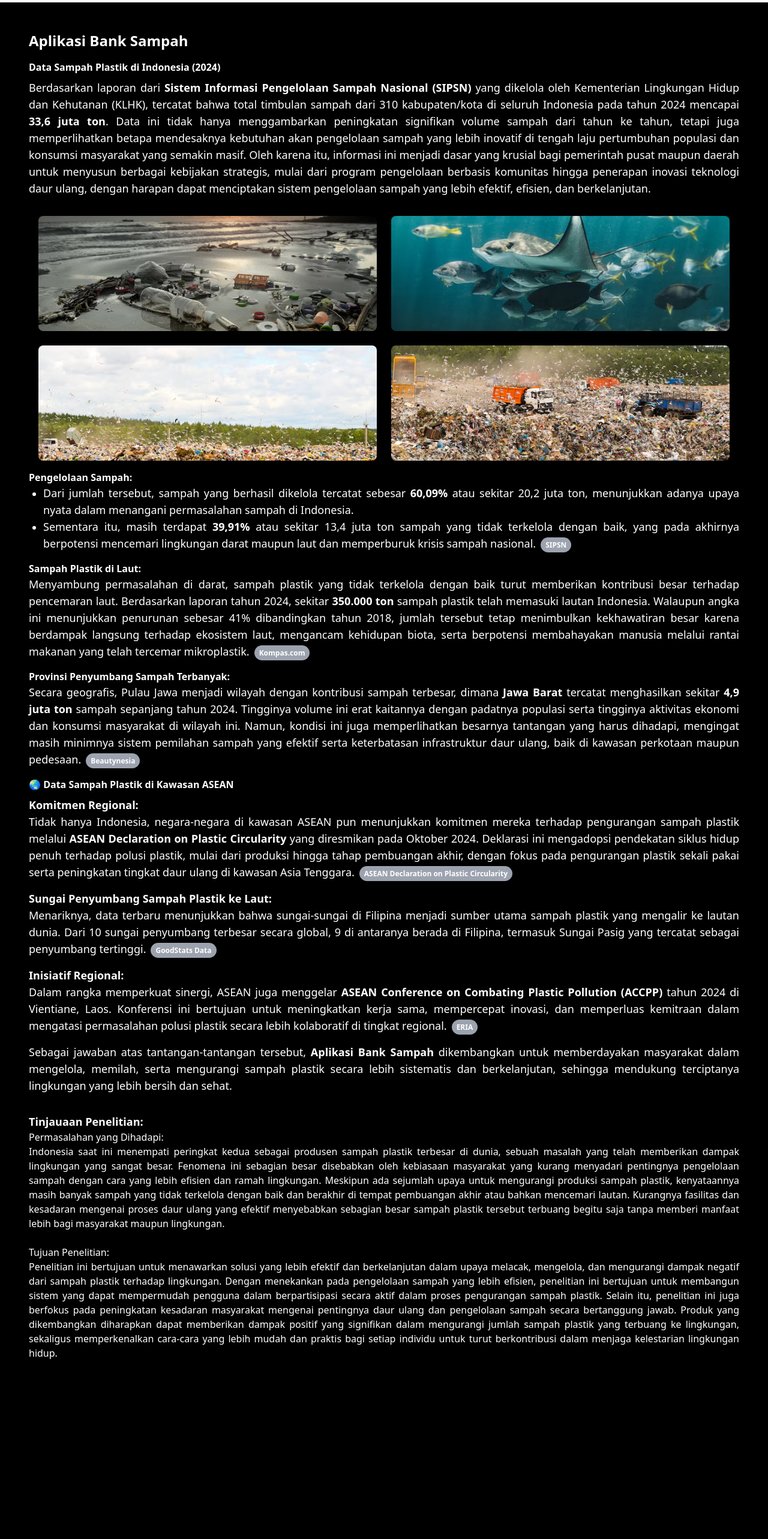
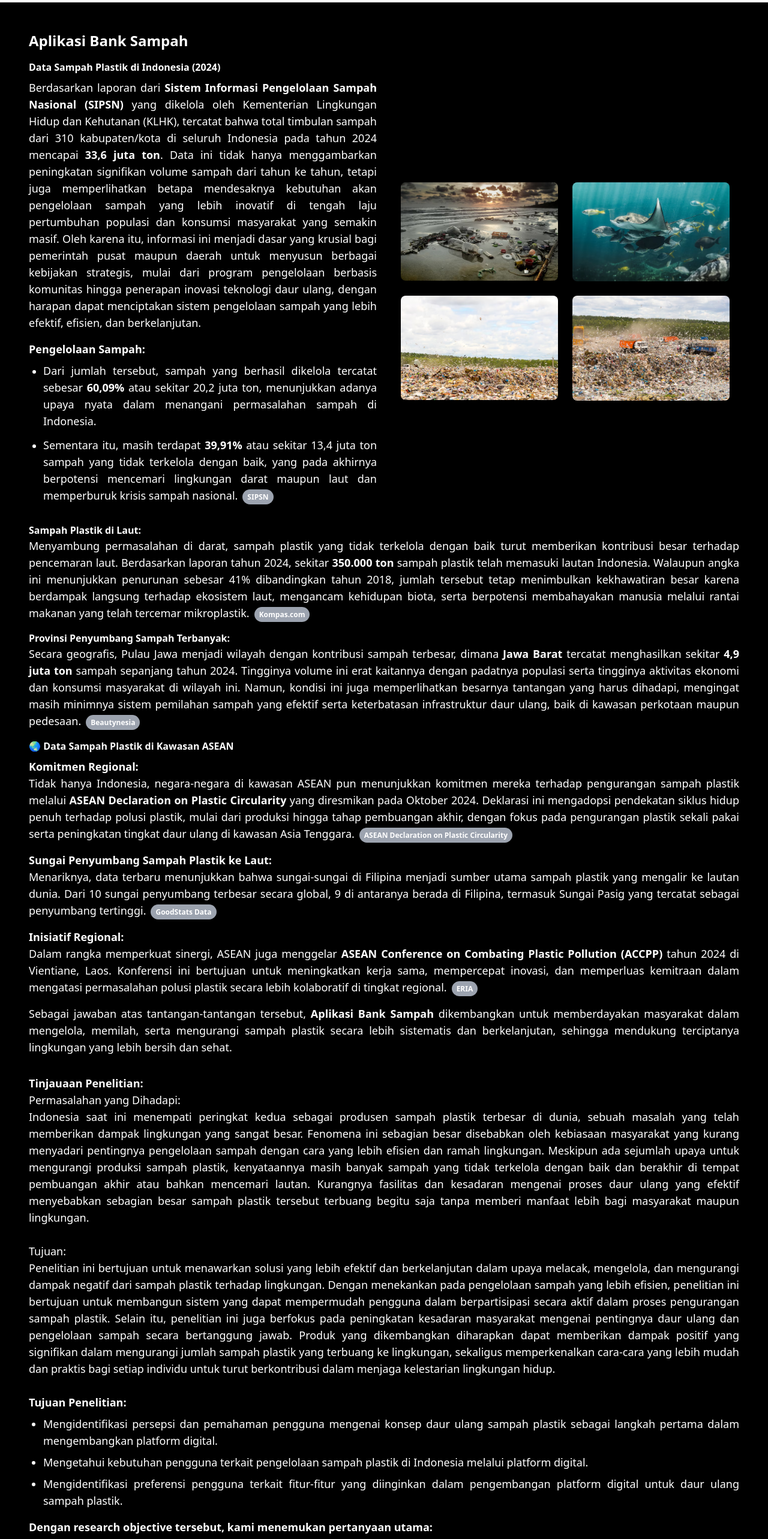
Before and after one commit to Zodyarifiansyah01/portofolio, a React (Vite) app: page /Detail-Works/UIUX-Course-Binary in a window 1280 px wide. Shown: the part 220-2786 px from the top of the page at 60% size. Before the commit the page ends 2536 px from the top, so only its background shows below. Built offline with nearby package versions, Linux system fonts and the light colour scheme.

Commit message:
feat : update page di detail uiux bagian imagepopup

```diff
--- a/src/data/animation/ImagePopup.jsx
+++ b/src/data/animation/ImagePopup.jsx
@@ -52,7 +52,7 @@ const ImagePopup = ({ item }) => {
             <img
                src={item.img}
                alt="Sample trash"
-               className="w-full h-48 object-cover transition-opacity duration-300 group-hover:opacity-90"
+               className={`${isOpen ? "hidden" : "block"} w-full object-cover transition-opacity duration-300 group-hover:opacity-90`}
             />
             <div className="absolute inset-0 bg-gradient-to-t from-black/60 to-transparent opacity-0 group-hover:opacity-100 transition-opacity duration-300 flex items-end p-4">
                <span className="text-white font-medium text-sm">{item.title}</span>
@@ -71,7 +71,7 @@ const ImagePopup = ({ item }) => {
                         transition={{ duration: 0.4, ease: "easeInOut" }}
                      >
                         <motion.div
-                           className="relative cursor-pointer w-[95%] sm:w-4/5 max-w-4xl"
+                           className="relative cursor-pointer w-[95%] sm:w-4/5 max-w-3xl"
                            initial={{ scale: 0.8, opacity: 0 }}
                            animate={{ scale: 1, opacity: 1 }}
                            exit={{ scale: 0.8, opacity: 0 }}
@@ -113,7 +113,6 @@ const ImagePopup = ({ item }) => {
                document.body
             )}
 
-
       </>
    );
 };
--- a/src/pages/detailWorks/DetailUIUX.jsx
+++ b/src/pages/detailWorks/DetailUIUX.jsx
@@ -5,8 +5,8 @@ import { ScrollTrigger } from "gsap/ScrollTrigger";
 import { Link } from "react-router-dom";
 
 import { imagesdata } from "../../data/index";
+import CaseWorkTop from "../../components/CaseWorkTop";
 import ImagePopup from "../../data/animation/ImagePopup";
-import CaseWorkTop from "../../components/CaseWorkTop";
 
 
 const DetailUIUX = ({ dataId }) => {
@@ -32,29 +32,25 @@ const DetailUIUX = ({ dataId }) => {
       gsap.registerPlugin(ScrollTrigger);
 
       cardRef.current.forEach((card) => {
+         if (card) {
             gsap.fromTo(
                card,
-            {
-               opacity: 0,
-               y: 40
-            },
+               { opacity: 0, y: 40 },
                {
                   opacity: 1,
                   y: 0,
                   duration: 1.5,
                   scrollTrigger: {
                      trigger: card,
+                     start: "top 95%",
+                     toggleActions: "play none none none",
                      once: true,
-                  toggleActions: "play none none none",
-                  invalidateOnRefresh: true,
-                  start: "top 95%",
                   },
-               force3D: false,
                }
-         )
-      }, [workItem])
-
-   })
+            );
+         }
+      });
+   }, [workItem]);
 
    const handleHover = (source) => setSelectedText(source);
    const handleHoverOut = () => setSelectedText(null);
@@ -83,6 +79,7 @@ const DetailUIUX = ({ dataId }) => {
                handleHoverOut={handleHoverOut}
                linkberita={linkberita}
                cardRef={cardRef}
+               imagesdata={imagesdata}
             />
             <SectionPlanning />
          </motion.div>
@@ -90,7 +87,7 @@ const DetailUIUX = ({ dataId }) => {
    );
 };
 
-const ContentSection = ({ selectedText, handleHover, handleHoverOut, linkberita, cardRef }) => {
+const ContentSection = ({ selectedText, handleHover, handleHoverOut, linkberita, cardRef, imagesdata }) => {
    return (
       <motion.section
          className="mb-8 text-justify text-white relative"
@@ -104,36 +101,29 @@ const ContentSection = ({ selectedText, handleHover, handleHoverOut, linkberita,
 
          <h3 className="font-semibold mb-2">Data Sampah Plastik di Indonesia (2024)</h3>
 
-         <div className="mb-4">
-            <p className="mb-4">
-               <span className={`mb-4 text-base lg:text-lg ${selectedText === 'SIPSN' ? 'bg-orange-400' : ''}`}>
+         <div className="mb-8 grid md:grid-cols-2 gap-6 items-start">
+            <div className="space-y-4 text-justify">
+               <p>
+                  <span className={`block text-base lg:text-lg leading-relaxed ${selectedText === 'SIPSN' ? 'bg-orange-400' : ''}`}>
                      Berdasarkan laporan dari <strong>Sistem Informasi Pengelolaan Sampah Nasional (SIPSN)</strong> yang dikelola oleh Kementerian Lingkungan Hidup dan Kehutanan (KLHK), tercatat bahwa total timbulan sampah dari 310 kabupaten/kota di seluruh Indonesia pada tahun 2024 mencapai <strong>33,6 juta ton</strong>.
                      Data ini tidak hanya menggambarkan peningkatan signifikan volume sampah dari tahun ke tahun, tetapi juga memperlihatkan betapa mendesaknya kebutuhan akan pengelolaan sampah yang lebih inovatif di tengah laju pertumbuhan populasi dan konsumsi masyarakat yang semakin masif.
                      Oleh karena itu, informasi ini menjadi dasar yang krusial bagi pemerintah pusat maupun daerah untuk menyusun berbagai kebijakan strategis, mulai dari program pengelolaan berbasis komunitas hingga penerapan inovasi teknologi daur ulang, dengan harapan dapat menciptakan sistem pengelolaan sampah yang lebih efektif, efisien, dan berkelanjutan.
                   </span>
                </p>
 
-            <div className="grid grid-cols-1 md:grid-cols-2 gap-2 md:gap-6 p-4">
-               {imagesdata[0].imgSampah.map((item, index) => (
-                  <div ref={(el) => (cardRef.current[index] = el)} key={item.id} className="opacity-0">
-                     <ImagePopup item={item} index={item.id} />
-                  </div>
-               ))}
-            </div>
-
-            <strong>Pengelolaan Sampah:</strong>
-            <ul className="text-white list-disc ml-6 flex gap-2 items-end">
                <div>
-                  <li >
-                     <span className={`text-base lg:text-lg ${selectedText === 'SIPSN' ? 'bg-orange-400' : ''}`}>
+                  <strong className="text-lg">Pengelolaan Sampah:</strong>
+                  <ul className="list-disc ml-6 space-y-3 mt-2">
+                     <li>
+                        <span className={`text-base lg:text-lg leading-relaxed ${selectedText === 'SIPSN' ? 'bg-orange-400' : ''}`}>
                            Dari jumlah tersebut, sampah yang berhasil dikelola tercatat sebesar <strong>60,09%</strong> atau sekitar 20,2 juta ton, menunjukkan adanya upaya nyata dalam menangani permasalahan sampah di Indonesia.
                         </span>
                      </li>
                      <li>
-                     <span className={`text-base lg:text-lg ${selectedText === 'SIPSN' ? 'bg-orange-400' : ''}`}>
+                        <span className={`text-base lg:text-lg leading-relaxed ${selectedText === 'SIPSN' ? 'bg-orange-400' : ''}`}>
                            Sementara itu, masih terdapat <strong>39,91%</strong> atau sekitar 13,4 juta ton sampah yang tidak terkelola dengan baik, yang pada akhirnya berpotensi mencemari lingkungan darat maupun laut dan memperburuk krisis sampah nasional.
                         </span>
-                     <span className="inline-block relative group ml-[8px]">
+                        <span className="inline-block relative group ml-2">
                            <Link
                               to="https://sipsn.menlhk.go.id/sipsn/"
                               target="_blank"
@@ -148,9 +138,17 @@ const ContentSection = ({ selectedText, handleHover, handleHoverOut, linkberita,
                            </span>
                         </span>
                      </li>
-               </div>
                   </ul>
                </div>
+            </div>
+
+
+            <div className="h-full flex items-center">
+               <ImageGrid imagesdata={imagesdata} cardRef={cardRef} />
+            </div>
+         </div>
+
+
 
          <div>
             <strong>Sampah Plastik di Laut:</strong><br />
@@ -271,20 +269,74 @@ const ContentSection = ({ selectedText, handleHover, handleHoverOut, linkberita,
             Sebagai jawaban atas tantangan-tantangan tersebut, <strong>Aplikasi Bank Sampah</strong> dikembangkan untuk memberdayakan masyarakat dalam mengelola, memilah, serta mengurangi sampah plastik secara lebih sistematis dan berkelanjutan, sehingga mendukung terciptanya lingkungan yang lebih bersih dan sehat.
          </p>
 
-      </motion.section>
+      </motion.section >
    )
 }
 
+const ImageGrid = (({ cardRef, imagesdata }) => {
 
+   return (
+      <div className="grid grid-cols-1 md:grid-cols-2 gap-2 md:gap-6 p-4">
+         {imagesdata[0].imgSampah.map((item, index) => (
+            <div
+               ref={(el) => (cardRef.current[index] = el)}
+               key={item.id}
+               className="opacity-0"
+            >
+               <ImagePopup item={item} index={item.id} />
+            </div>
+         ))}
+      </div>
+   );
+});
 
 const SectionPlanning = () => {
+   const dataAccording = [
+      {
+         title: "Apa itu sampah plastik?",
+         content:
+            "Sampah plastik adalah jenis sampah yang terbuat dari bahan plastik yang dapat diolah menjadi barang-barang baru seperti botol plastik, botol bekas, kardus, dan lain-lain.",
+      },
+      {
+         title: "Apa saja jenis sampah plastik?",
+         content:
+            "Ada beberapa jenis sampah plastik yang umum digunakan, seperti botol plastik, botol bekas, kardus, dan lain-lain.",
+      },
+   ]
    return (
-      <div className="" id="planning">
-         <strong className="text-base lg:text-lg">Tinjauaan Penelitian:</strong><br />
+      <div className="text-base lg:text-lg" id="planning">
+         <strong >Tinjauaan Penelitian:</strong><br />
          <h4>Permasalahan yang Dihadapi:</h4>
-         <p>Indonesia saat ini menempati peringkat kedua sebagai produsen sampah plastik terbesar di dunia, sebuah masalah yang telah memberikan dampak lingkungan yang sangat besar. Fenomena ini sebagian besar disebabkan oleh kebiasaan masyarakat yang kurang menyadari pentingnya pengelolaan sampah dengan cara yang lebih efisien dan ramah lingkungan. Meskipun ada sejumlah upaya untuk mengurangi produksi sampah plastik, kenyataannya masih banyak sampah yang tidak terkelola dengan baik dan berakhir di tempat pembuangan akhir atau bahkan mencemari lautan. Kurangnya fasilitas dan kesadaran mengenai proses daur ulang yang efektif menyebabkan sebagian besar sampah plastik tersebut terbuang begitu saja tanpa memberi manfaat lebih bagi masyarakat maupun lingkungan.</p><br />
-         <h4>Tujuan Penelitian:</h4>
-         <p>Penelitian ini bertujuan untuk menawarkan solusi yang lebih efektif dan berkelanjutan dalam upaya melacak, mengelola, dan mengurangi dampak negatif dari sampah plastik terhadap lingkungan. Dengan menekankan pada pengelolaan sampah yang lebih efisien, penelitian ini bertujuan untuk membangun sistem yang dapat mempermudah pengguna dalam berpartisipasi secara aktif dalam proses pengurangan sampah plastik. Selain itu, penelitian ini juga berfokus pada peningkatan kesadaran masyarakat mengenai pentingnya daur ulang dan pengelolaan sampah secara bertanggung jawab. Produk yang dikembangkan diharapkan dapat memberikan dampak positif yang signifikan dalam mengurangi jumlah sampah plastik yang terbuang ke lingkungan, sekaligus memperkenalkan cara-cara yang lebih mudah dan praktis bagi setiap individu untuk turut berkontribusi dalam menjaga kelestarian lingkungan hidup.</p>
+         <p>
+            Indonesia saat ini menempati peringkat kedua sebagai produsen sampah plastik terbesar di dunia, sebuah masalah yang telah memberikan dampak lingkungan yang sangat besar. Fenomena ini sebagian besar disebabkan oleh kebiasaan masyarakat yang kurang menyadari pentingnya pengelolaan sampah dengan cara yang lebih efisien dan ramah lingkungan. Meskipun ada sejumlah upaya untuk mengurangi produksi sampah plastik, kenyataannya masih banyak sampah yang tidak terkelola dengan baik dan berakhir di tempat pembuangan akhir atau bahkan mencemari lautan. Kurangnya fasilitas dan kesadaran mengenai proses daur ulang yang efektif menyebabkan sebagian besar sampah plastik tersebut terbuang begitu saja tanpa memberi manfaat lebih bagi masyarakat maupun lingkungan.
+         </p><br />
+         <h4>Tujuan:</h4>
+         <p>
+            Penelitian ini bertujuan untuk menawarkan solusi yang lebih efektif dan berkelanjutan dalam upaya melacak, mengelola, dan mengurangi dampak negatif dari sampah plastik terhadap lingkungan. Dengan menekankan pada pengelolaan sampah yang lebih efisien, penelitian ini bertujuan untuk membangun sistem yang dapat mempermudah pengguna dalam berpartisipasi secara aktif dalam proses pengurangan sampah plastik. Selain itu, penelitian ini juga berfokus pada peningkatan kesadaran masyarakat mengenai pentingnya daur ulang dan pengelolaan sampah secara bertanggung jawab. Produk yang dikembangkan diharapkan dapat memberikan dampak positif yang signifikan dalam mengurangi jumlah sampah plastik yang terbuang ke lingkungan, sekaligus memperkenalkan cara-cara yang lebih mudah dan praktis bagi setiap individu untuk turut berkontribusi dalam menjaga kelestarian lingkungan hidup.
+         </p><br />
+
+         <div>
+            <strong>Tujuan Penelitian:</strong>
+            <ul className="text-white list-disc ml-6 space-y-2 mt-2">
+               <li>
+                  Mengidentifikasi persepsi dan pemahaman pengguna mengenai konsep daur ulang sampah plastik sebagai langkah pertama dalam mengembangkan platform digital.
+               </li>
+               <li>
+                  Mengetahui kebutuhan pengguna terkait pengelolaan sampah plastik di Indonesia melalui platform digital.
+               </li>
+               <li>
+                  Mengidentifikasi preferensi pengguna terkait fitur-fitur yang diinginkan dalam pengembangan platform digital untuk daur ulang sampah plastik.
+               </li>
+            </ul>
+
+            <div className="mt-4">
+               <strong>Dengan research objective tersebut, kami menemukan pertanyaan utama:</strong>
+               <p className="mt-2">
+                  Bagaimana persepsi, pemahaman, kebutuhan, dan preferensi pengguna terkait konsep daur ulang sampah plastik serta fitur yang diharapkan terhadap pengembangan platform pengelolaan sampah plastik?
+               </p>
+            </div>
+         </div>
+
       </div>
    );
 }
```
Lines whose indentation alone changed are shown as unchanged.
